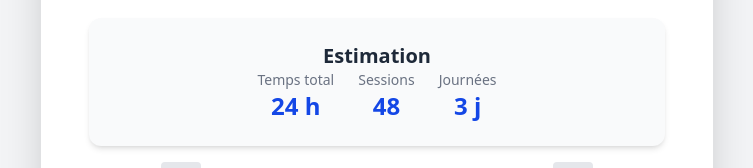
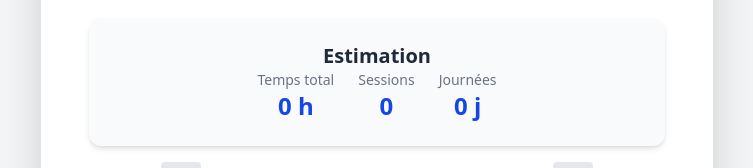
Before and after one commit to jlguenego/estimate-time, a Nuxt app: page / in a window 1280 px wide. Shown: the part 424-592 px from the top of the page, without its empty margins (263-1016 px from the left). Built offline with nearby package versions, Linux system fonts and the light colour scheme.

Commit message:
dev: added pagination for commit

```diff
--- a/nuxt.config.ts
+++ b/nuxt.config.ts
@@ -6,5 +6,6 @@ export default defineNuxtConfig({
   vite: {
     plugins: [tailwindcss()],
   },
+  modules: ["@pinia/nuxt"],
   css: ["~/assets/css/main.css"],
 });
--- a/package.json
+++ b/package.json
@@ -12,8 +12,10 @@
     "format": "prettier --write ."
   },
   "dependencies": {
+    "@pinia/nuxt": "^0.11.0",
     "@tailwindcss/vite": "^4.1.3",
     "nuxt": "^3.16.2",
+    "pinia": "^3.0.2",
     "tailwindcss": "^4.1.3",
     "vue": "^3.5.13",
     "vue-router": "^4.5.0"
--- a/pages/index.vue
+++ b/pages/index.vue
@@ -1,3 +1,13 @@
+<script setup lang="ts">
+import { useEstimateStore } from "~/stores/estimate";
+
+const estimate = useEstimateStore();
+
+const handleEstimate = (repo: string) => {
+  estimate.estimateFromRepo(repo);
+};
+</script>
+
 <template>
   <div class="flex min-h-screen items-center justify-center bg-gray-100 p-4">
     <div
@@ -10,19 +20,14 @@
       <GithubInput @estimate="handleEstimate" />
 
       <!-- Résumé de l'estimation -->
-      <EstimationSummary :hours="24" :sessions="48" :workdays="3" />
+      <EstimationSummary
+        :hours="estimate.hours"
+        :sessions="estimate.sessions"
+        :workdays="estimate.workdays"
+      />
 
       <!-- Dataviz calendrier thermique -->
       <HeatmapCalendar />
     </div>
   </div>
 </template>
-
-<script setup lang="ts">
-// Pas besoin de script ici, tout passe par les composants
-
-const handleEstimate = (repo: string) => {
-  // Logique pour gérer l'estimation ici
-  console.log("Estimation demandée pour le dépôt :", repo);
-};
-</script>
--- /dev/null
+++ b/stores/estimate.ts
@@ -0,0 +1,42 @@
+import { defineStore } from "pinia";
+
+export const useEstimateStore = defineStore("estimate", () => {
+  const repo = ref("");
+  const sessions = ref(0);
+  const hours = ref(0);
+  const workdays = ref(0);
+
+  async function estimateFromRepo(repoId: string) {
+    repo.value = repoId;
+    const [owner, name] = repoId.split("/");
+    if (!owner || !name) return;
+
+    let page = 1;
+    const perPage = 100;
+    let totalCommits = 0;
+    let keepGoing = true;
+
+    while (keepGoing) {
+      const res = await fetch(
+        `https://api.github.com/repos/${owner}/${name}/commits?per_page=${perPage}&page=${page}`,
+      );
+      const data = await res.json();
+
+      if (!Array.isArray(data)) {
+        console.error("Erreur API GitHub", data);
+        keepGoing = false;
+        break;
+      }
+
+      totalCommits += data.length;
+      keepGoing = data.length === perPage;
+      page++;
+    }
+
+    sessions.value = totalCommits;
+    hours.value = +(totalCommits * 0.5).toFixed(1);
+    workdays.value = Math.ceil(hours.value / 8);
+  }
+
+  return { repo, sessions, hours, workdays, estimateFromRepo };
+});
```
Also changed, not shown: 1 other file (tests, documents, lock files or other folders).
